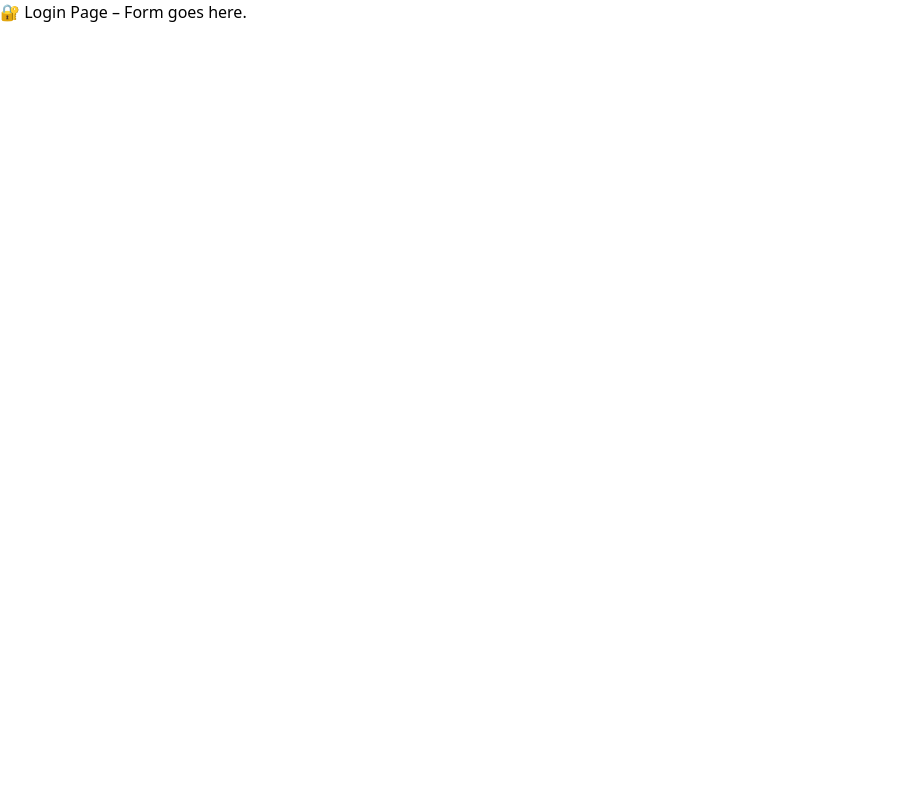
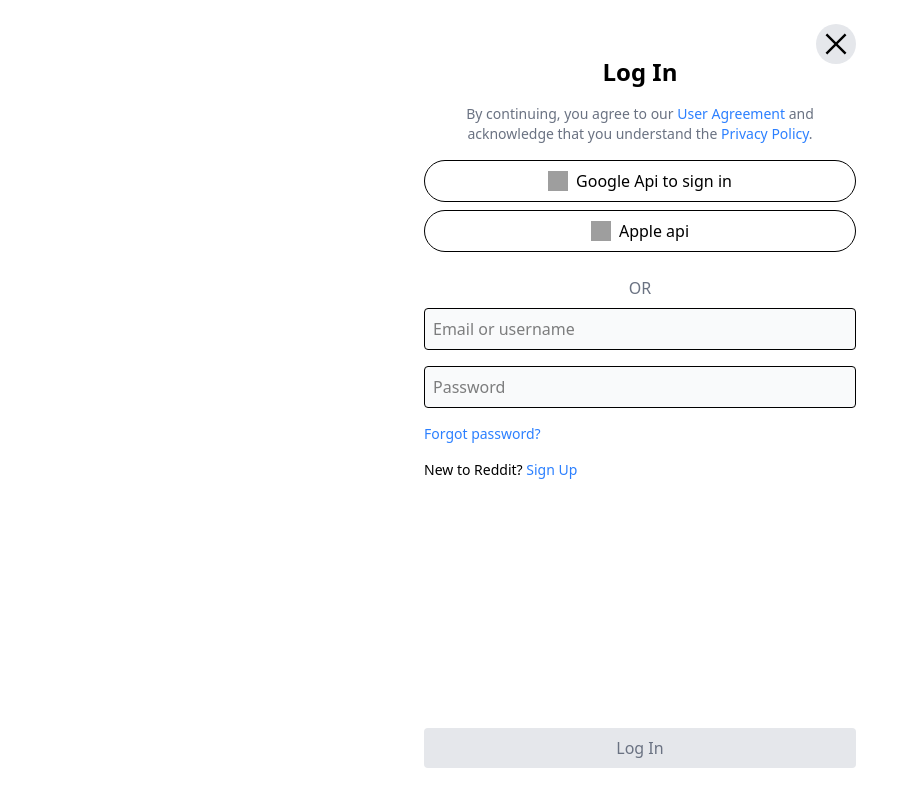
Before and after one commit to Atlas1101/Reddit-Clone, a React (Vite) app in the folder reddit-clone-frontend/: page /login in a window 1280 px wide. Shown: the whole page, without its empty margins (0-918 px from the left). Built offline with nearby package versions, Linux system fonts and the light colour scheme; grey boxes are pictures that could not be loaded.

Commit message:
added login component

```diff
--- a/reddit-clone-frontend/src/App.tsx
+++ b/reddit-clone-frontend/src/App.tsx
@@ -1,3 +1,12 @@
-export default function App() {
-    return <div>App is running.</div>;
+import { AuthModalProvider } from './context/AuthModalContext';
+import AppRouter from './router';
+
+function App() {
+    return (
+        <AuthModalProvider>
+            <AppRouter />
+        </AuthModalProvider>
+    );
 }
+
+export default App;
--- /dev/null
+++ b/reddit-clone-frontend/src/components/Login.tsx
@@ -0,0 +1,89 @@
+import { useState } from 'react';
+import  CloseIcon  from '../assets/close-icon.svg';
+
+interface LoginProps {
+    onClose?: () => void;
+}
+
+export default function Login({ onClose }: LoginProps) {
+    const [email, setEmail] = useState('');
+    const [password, setPassword] = useState('');
+
+    return (
+        <div className="fixed inset-0 bg-white bg-opacity-50 flex items-center justify-center p-4 ">
+            <div className="bg-white rounded-lg max-w-md w-full h-full p-2 relative pt-10 flex flex-col">
+                <button
+                    onClick={onClose}
+                    className="absolute top-2 right-2 text-gray-500 rounded-full bg-gray-200 p-2  "
+                >
+                    <img src={CloseIcon} className="w-6 h-6" />
+                </button>
+
+                <h2 className="text-2xl text-center  font-bold mb-4">Log In</h2>
+
+                <p className="text-sm text-gray-500 mb-4 text-center">
+                    By continuing, you agree to our{' '}
+                    <a href="#" className="text-blue-500">User Agreement</a> and acknowledge that you understand the{' '}
+                    <a href="#" className="text-blue-500">Privacy Policy</a>.
+                </p>
+
+                <button className="w-full mb-2 border rounded-full py-2 px-4 flex items-center justify-center gap-2 hover:bg-gray-50">
+                    <img src="/google-icon.png" alt="Google" className="w-5 h-5" />
+                    <span>Google Api to sign in </span>
+                </button>
+
+                <button className="w-full mb-4 border rounded-full py-2 px-4 flex items-center justify-center gap-2 hover:bg-gray-50">
+                    <img src="/apple-icon.png" alt="Apple" className="w-5 h-5" />
+                    <span>Apple api </span>
+                </button>
+
+                <div className="text-center text-gray-500 my-2">OR</div>
+
+                <form className="space-y-4 flex-1 flex flex-col">
+                    <div>
+                        <input
+                            type="text"
+                            placeholder="Email or username"
+                            value={email}
+                            onChange={(e) => setEmail(e.target.value)}
+                            className="w-full p-2 border rounded bg-gray-50"
+                            required
+                        />
+                    </div>
+                    <div>
+                        <input
+                            type="password"
+                            placeholder="Password"
+                            value={password}
+                            onChange={(e) => setPassword(e.target.value)}
+                            className="w-full p-2 border rounded bg-gray-50"
+                            required
+                        />
+                    </div>
+
+                    <div className="text-sm">
+                        <a href="#" className="text-blue-500">Forgot password?</a>
+                    </div>
+
+
+                    <div className="text-sm  ">
+                        New to Reddit?{' '}
+                        <a href="#" className="text-blue-500">Sign Up</a>
+                    </div>
+                    <div className="flex-1"></div> {/* This pushes the button to bottom */}
+
+                    <button
+                        type="submit"
+                        className={`w-full py-2 rounded mb-2 ${
+                            email && password
+                                ? 'bg-orange-600 text-white active:bg-orange-800'
+                                : 'bg-gray-200 text-gray-500'
+                        }`}
+                    >
+                        Log In
+                    </button>
+                </form>
+            </div>
+        </div>
+    );
+}
--- a/reddit-clone-frontend/src/components/Navbar.tsx
+++ b/reddit-clone-frontend/src/components/Navbar.tsx
@@ -1,11 +1,13 @@
 import { Link } from "react-router-dom";
 import { useState } from "react";
+import { useAuthModal } from '../context/AuthModalContext';
 
 export default function Navbar() {
     const [showSidebar, setShowSidebar] = useState(false);
     const [animateOut, setAnimateOut] = useState(false);
     const [showMenu, setShowMenu] = useState(false);
     const [searchQuery, setSearchQuery] = useState("");
+    const { setShowLogin } = useAuthModal();
 
     const handleCloseSidebar = () => {
         setAnimateOut(true);
@@ -67,7 +69,10 @@
                         <span className="text-xl font-light">＋</span>
                         <span className="text-sm font-medium">Create</span>
                     </Link>
-                    <button className="bg-orange-600 text-white text-sm rounded-full px-4 py-1 font-semibold hover:bg-orange-700">
+                    <button
+                        onClick={() => setShowLogin(true)}
+                        className="bg-orange-600 text-white text-sm rounded-full px-4 py-1 font-semibold hover:bg-orange-700"
+                    >
                         Log In
                     </button>
                     <button
--- a/reddit-clone-frontend/src/components/PostCard.tsx
+++ b/reddit-clone-frontend/src/components/PostCard.tsx
@@ -10,6 +10,7 @@
 import HideIcon from "../assets/hide-icon.svg";
 import ReportIcon from "../assets/report-icon.svg";
 import SaveIcon from "../assets/save-icon.svg";
+import { useAuthModal } from '../context/AuthModalContext';
 
 type PostProps = {
     id: string;
@@ -51,30 +52,36 @@
         setIsOptionsOpen(!isOptionsOpen);
     };
 
+    const { setShowLogin } = useAuthModal();
+    const isLoggedIn = false; // Replace with actual auth check
+
+    const handleProtectedAction = (action: () => void) => {
+        if (!isLoggedIn) {
+            setShowLogin(true);
+            return;
+        }
+        action();
+    };
+
     const toggleUpvote = () => {
-        setIsUpvoted(!isUpvoted);
-        if (isDownvoted) setIsDownvoted(false); // Reset downvote if upvoted
+        handleProtectedAction(() => {
+            setIsUpvoted(!isUpvoted);
+            if (isDownvoted) setIsDownvoted(false);
+        });
     };
 
     const toggleDownvote = () => {
-        setIsDownvoted(!isDownvoted);
-        if (isUpvoted) setIsUpvoted(false); // Reset upvote if downvoted
+        handleProtectedAction(() => {
+            setIsDownvoted(!isDownvoted);
+            if (isUpvoted) setIsUpvoted(false);
+        });
     };
 
-    const handleShare = () => {
-        console.log('Share button pressed'); // Debugging log
-        if (navigator.share) {
-            navigator.share({
-                title: `Check out this post on r/${subreddit}`,
-                text: title,
-                url: window.location.href, // Use the current URL or a specific post URL
-            })
-            .then(() => console.log('Successful share'))
-            .catch((error) => console.log('Error sharing', error));
-        } else {
-            console.log('Web Share API is not supported in your browser.'); // Debugging log
-            alert('Web Share API is not supported in your browser.');
-        }
+    const handleJoinCommunity = () => {
+        handleProtectedAction(() => {
+            // Join community logic here
+            console.log('Joining community');
+        });
     };
 
     return (
@@ -211,7 +218,10 @@
                     <img src={AwardIcon} alt="Award" className="w-5 h-5" />
                     <span>6</span>
                 </div>
-                <div className="flex items-center space-x-1 bg-gray-200 p-1 rounded-full cursor-pointer" onClick={handleShare}>
+                <div className="flex items-center space-x-1 bg-gray-200 p-1 rounded-full cursor-pointer" onClick={() => {
+                    // Handle share functionality
+                    console.log('Share clicked');
+                }}>
                     <img src={ShareIcon} alt="Share" className="w-5 h-5" />
                     <span>Share</span>
                 </div>
--- /dev/null
+++ b/reddit-clone-frontend/src/context/AuthModalContext.tsx
@@ -0,0 +1,30 @@
+import { createContext, useContext, useState, ReactNode } from 'react';
+import Login from '../components/Login';
+
+interface AuthModalContextType {
+    showLogin: boolean;
+    setShowLogin: (show: boolean) => void;
+}
+
+const AuthModalContext = createContext<AuthModalContextType | undefined>(undefined);
+
+export function AuthModalProvider({ children }: { children: ReactNode }) {
+    const [showLogin, setShowLogin] = useState(false);
+
+    return (
+        <AuthModalContext.Provider value={{ showLogin, setShowLogin }}>
+            {children}
+            <div className={`fixed inset-0 z-50 ${showLogin ? 'block' : 'hidden'}`}>
+                {showLogin && <Login onClose={() => setShowLogin(false)} />}
+            </div>
+        </AuthModalContext.Provider>
+    );
+}
+
+export function useAuthModal() {
+    const context = useContext(AuthModalContext);
+    if (context === undefined) {
+        throw new Error('useAuthModal must be used within an AuthModalProvider');
+    }
+    return context;
+}
--- a/reddit-clone-frontend/src/features/auth/Login.tsx
+++ /dev/null
@@ -1,3 +0,0 @@
-export default function Login() {
-    return <div>🔐 Login Page – Form goes here.</div>;
-}
--- a/reddit-clone-frontend/src/main.tsx
+++ b/reddit-clone-frontend/src/main.tsx
@@ -13,9 +13,12 @@
 import ReactDOM from "react-dom/client";
 import AppRouter from "./router";
 import "./index.css";
+import { AuthModalProvider } from "./context/AuthModalContext";
 
 ReactDOM.createRoot(document.getElementById("root")!).render(
     <React.StrictMode>
-        <AppRouter />
+        <AuthModalProvider>
+            <AppRouter />
+        </AuthModalProvider>
     </React.StrictMode>
 );
--- a/reddit-clone-frontend/src/pages/Home.tsx
+++ b/reddit-clone-frontend/src/pages/Home.tsx
@@ -34,7 +34,7 @@
 
 export default function Home() {
     return (
-        <div className="space-y-4 bg-white min-h-screen p-2">
+        <div className="space-y-4">
             {dummyPosts.map((post) => (
                 <PostCard key={post.id} {...post} />
             ))}
--- a/reddit-clone-frontend/src/router/index.tsx
+++ b/reddit-clone-frontend/src/router/index.tsx
@@ -3,7 +3,7 @@
 import Home from "../pages/Home";
 import PostPage from "../pages/PostPage";
 import Profile from "../pages/Profile";
-import Login from "../features/auth/Login";
+import Login from "../components/Login"; // Updated import path
 import Register from "../features/auth/Register";
 import PostForm from "../features/posts/PostForm";
 
```
